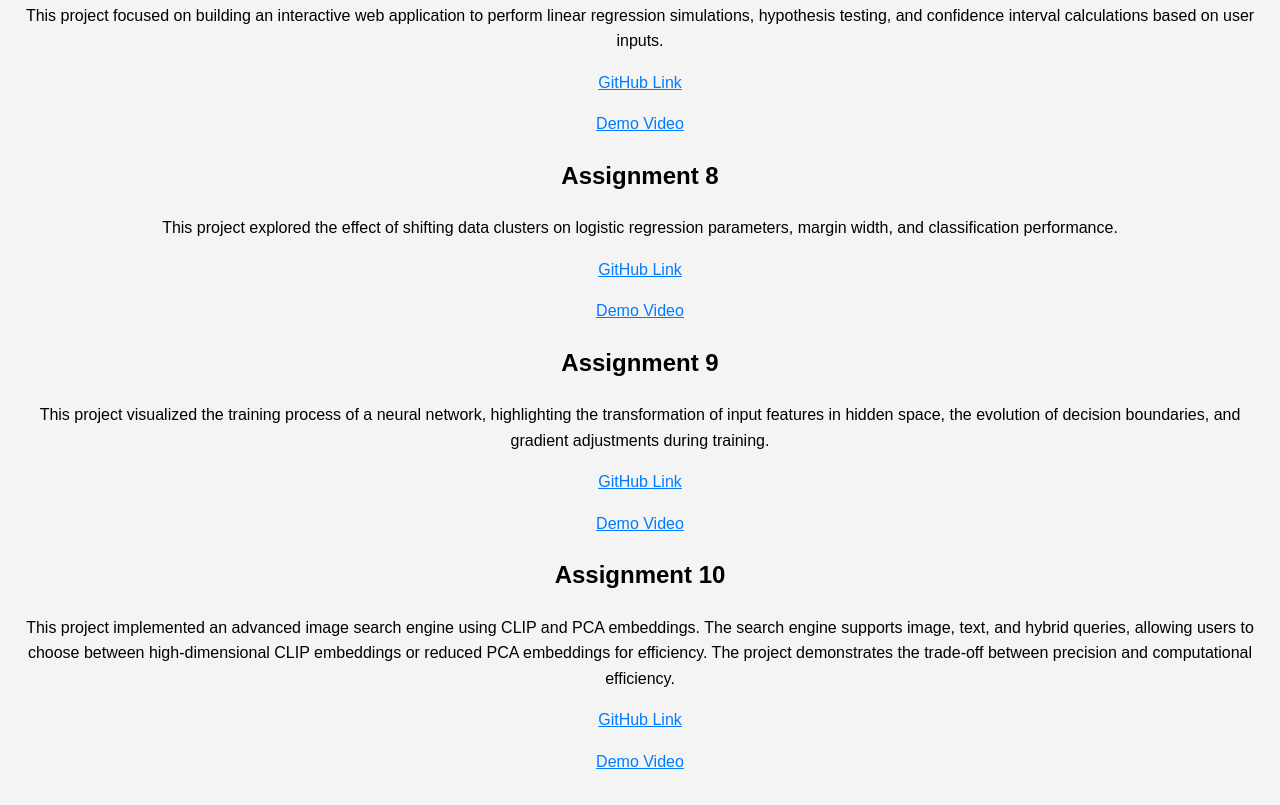
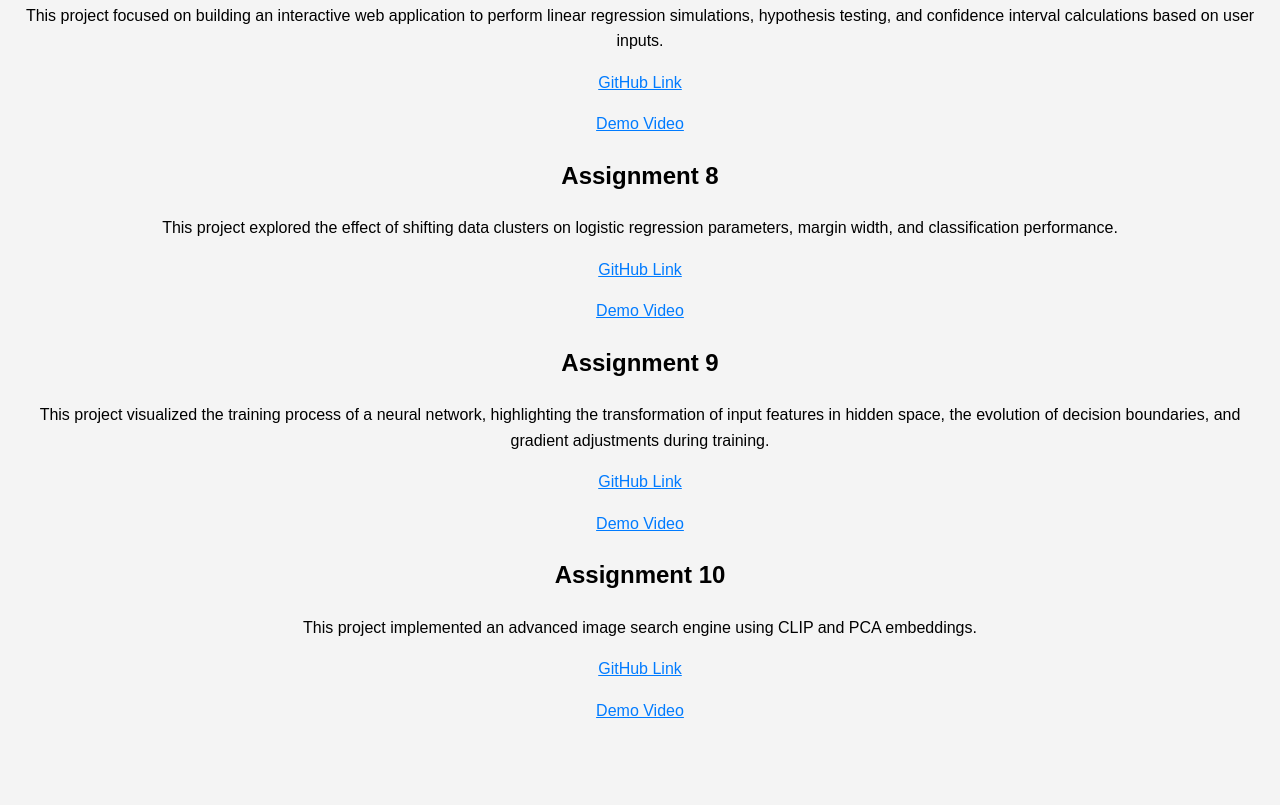
Before and after one commit to slnxiao23/slnxiao23.github.io, a plain HTML site: page assignments.html in a window 1280 px wide. Shown: the part 1686-2491 px from the top of the page. Drawn offline with Linux system fonts and the light colour scheme.

Commit message:
assign10

```diff
--- a/assignments.html
+++ b/assignments.html
@@ -86,7 +86,7 @@
 
 
         <h2>Assignment 10</h2>
-        <p>This project implemented an advanced image search engine using CLIP and PCA embeddings. The search engine supports image, text, and hybrid queries, allowing users to choose between high-dimensional CLIP embeddings or reduced PCA embeddings for efficiency. The project demonstrates the trade-off between precision and computational efficiency.</p>
+        <p>This project implemented an advanced image search engine using CLIP and PCA embeddings.</p>
         <p><a href="https://github.com/slnxiao23/slnxiao-assignment-10">GitHub Link</a></p>
         <p><a href="https://drive.google.com/file/d/1QT-4VW3DG9OcOPa9kzJl1pIOBgZdbTJn/view?usp=sharing">Demo Video</a></p>
 
```
